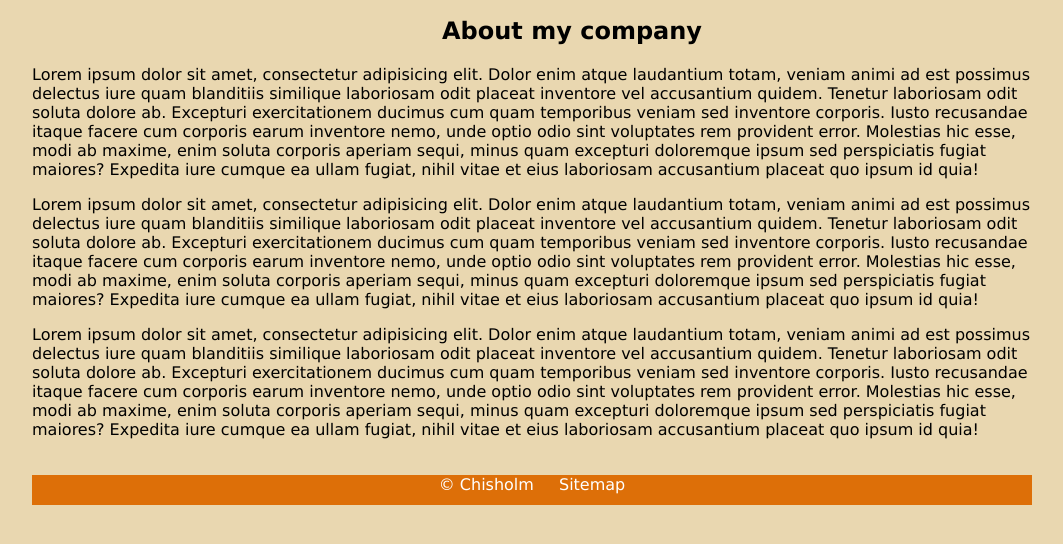
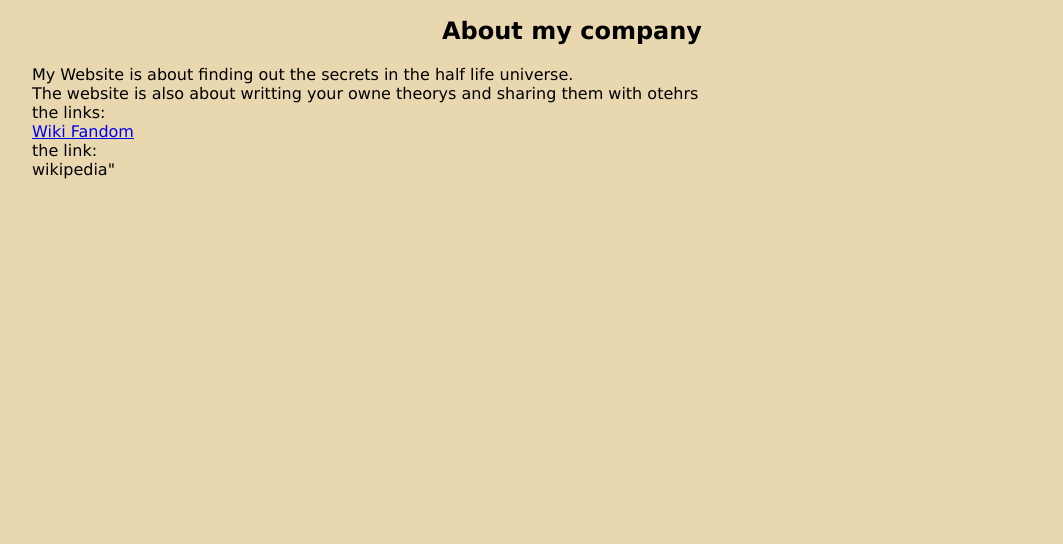
Before and after one commit to SebastianDeLaParra/Sebswebsite, a plain HTML site: page about.html in a window 1280 px wide. Shown: the part 144-688 px from the top of the page, without its empty margins (108-1171 px from the left). Drawn offline with Linux system fonts and the light colour scheme.

Commit message:
Add files via upload

```diff
--- a/about.html
+++ b/about.html
@@ -22,38 +22,13 @@
     <main>
     <section>
             <h1> About my company</h1>
-            <p> Lorem ipsum dolor sit amet, consectetur adipisicing elit. Dolor enim atque laudantium totam,
-                veniam animi ad est possimus delectus iure quam blanditiis similique laboriosam odit placeat
-                 inventore vel accusantium quidem. Tenetur laboriosam odit soluta dolore ab. Excepturi
-                exercitationem ducimus cum quam temporibus veniam sed inventore corporis. Iusto recusandae itaque
-                facere cum corporis earum inventore nemo, unde optio odio sint voluptates rem provident error.
-                Molestias hic esse, modi ab maxime, enim soluta corporis aperiam sequi, minus quam excepturi
-                 doloremque ipsum sed perspiciatis fugiat maiores? Expedita iure cumque ea ullam fugiat, nihil
-                vitae et eius laboriosam accusantium placeat quo ipsum id quia!</p>
-            <p> Lorem ipsum dolor sit amet, consectetur adipisicing elit. Dolor enim atque laudantium totam,
-                veniam animi ad est possimus delectus iure quam blanditiis similique laboriosam odit placeat
-                inventore vel accusantium quidem. Tenetur laboriosam odit soluta dolore ab. Excepturi
-                exercitationem ducimus cum quam temporibus veniam sed inventore corporis. Iusto recusandae itaque
-                facere cum corporis earum inventore nemo, unde optio odio sint voluptates rem provident error.
-                Molestias hic esse, modi ab maxime, enim soluta corporis aperiam sequi, minus quam excepturi
-                doloremque ipsum sed perspiciatis fugiat maiores? Expedita iure cumque ea ullam fugiat, nihil
-                vitae et eius laboriosam accusantium placeat quo ipsum id quia!</p>
-
-            <p> Lorem ipsum dolor sit amet, consectetur adipisicing elit. Dolor enim atque laudantium totam,
-                veniam animi ad est possimus delectus iure quam blanditiis similique laboriosam odit placeat
-                inventore vel accusantium quidem. Tenetur laboriosam odit soluta dolore ab. Excepturi
-                exercitationem ducimus cum quam temporibus veniam sed inventore corporis. Iusto recusandae itaque
-                facere cum corporis earum inventore nemo, unde optio odio sint voluptates rem provident error.
-                Molestias hic esse, modi ab maxime, enim soluta corporis aperiam sequi, minus quam excepturi
-                doloremque ipsum sed perspiciatis fugiat maiores? Expedita iure cumque ea ullam fugiat, nihil
-                vitae et eius laboriosam accusantium placeat quo ipsum id quia!</p>
+            <p> My Website is about finding out the secrets in the half life universe. <br>The website is also about writting your owne theorys and sharing them with otehrs  <br>
+                the links: <br>
+                <a href= "https://half-life.fandom.com/wiki/Half-Life_2">Wiki Fandom</a> <br>
+                the link: <br>
+                <a herf= "https://en.wikipedia.org/wiki/Half-Life_(series)">wikipedia</a>"
+            </p>
     </section>
     </main>
-    <footer>
-        <p>
-            &copy; Chisholm
-            <a href="sitemap.html">Sitemap</a>
-        </p>
-    </footer>
 </body>
 </html>
```
